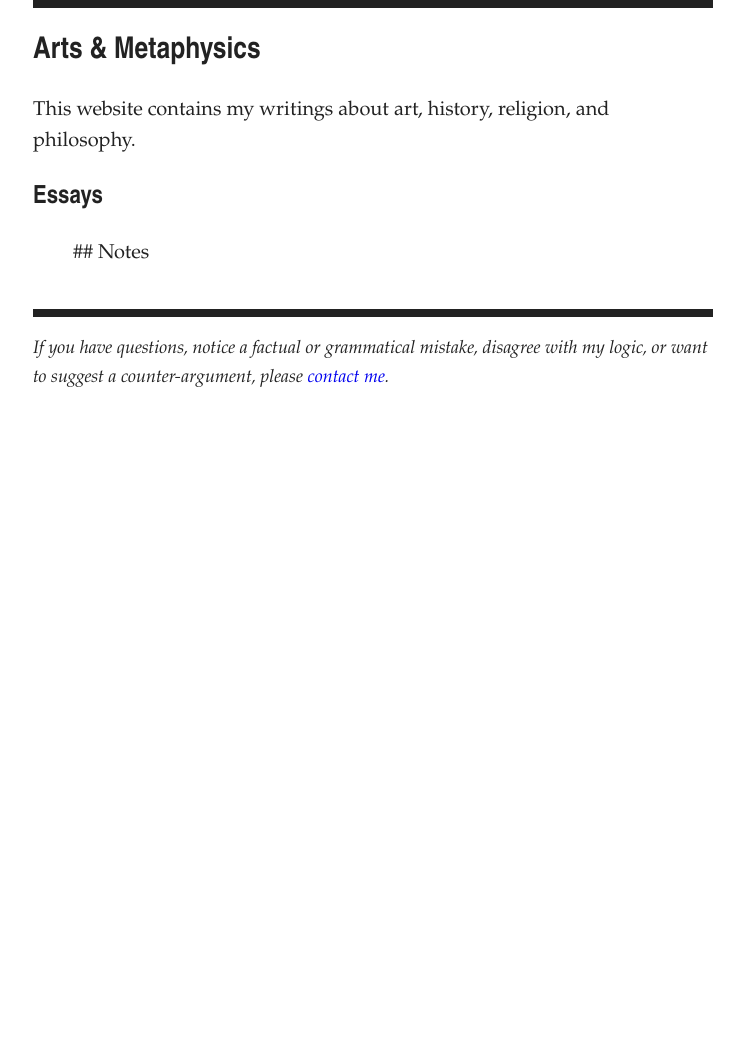
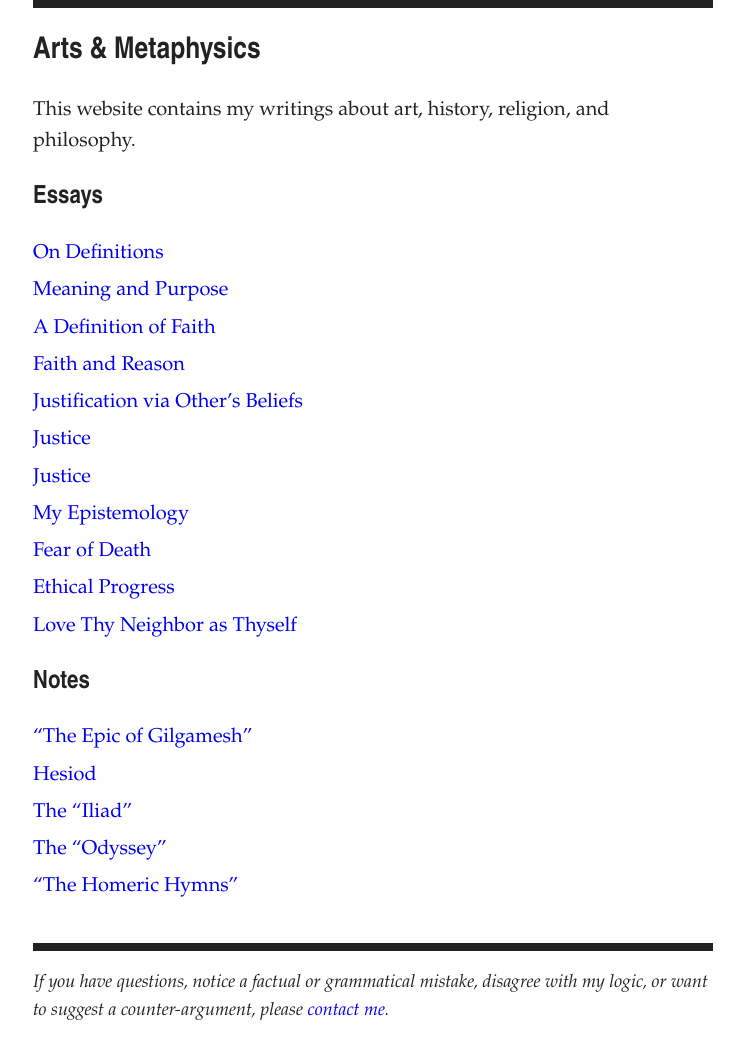
Before and after one commit to artsandmetaphysics/goodlifeodyssey, a Jekyll site: the page built from index.md, in a window 1280 px wide. Shown: the whole page, without its empty margins (267-1011 px from the left). Built offline with Jekyll 4.4.1, drawn with Linux system fonts in a browser that asks for light colours; before the commit the page ends 900 px from its top, so only the background shows below that.

Commit message:
Add content

```diff
--- a/_includes/li.html
+++ b/_includes/li.html
@@ -1,5 +1,5 @@
 {% for d in site.documents %}
-{% if d.url contains id %}
+{% if d.url contains include.id %}
   <li>
     <a title="{{ d.description | xml_escape | normalize_whitespace }}"
        href="{{ d.url }}">{{ d.title }}</a>
--- a/index.md
+++ b/index.md
@@ -18,7 +18,7 @@ description: This website contains my writings about art, history, religion, and
   {% include li.html id='fear-of-death' %}
   {% include li.html id='ethical-progress' %}
   {% include li.html id='love-thy-neighbor-as-thyself' %}
-<ul>
+</ul>
 
 ## Notes
 
@@ -28,4 +28,4 @@ description: This website contains my writings about art, history, religion, and
   {% include li.html id='the-iliad' %}
   {% include li.html id='the-odyssey' %}
   {% include li.html id='homeric-hymns' %}
-<ul>
+</ul>
```
